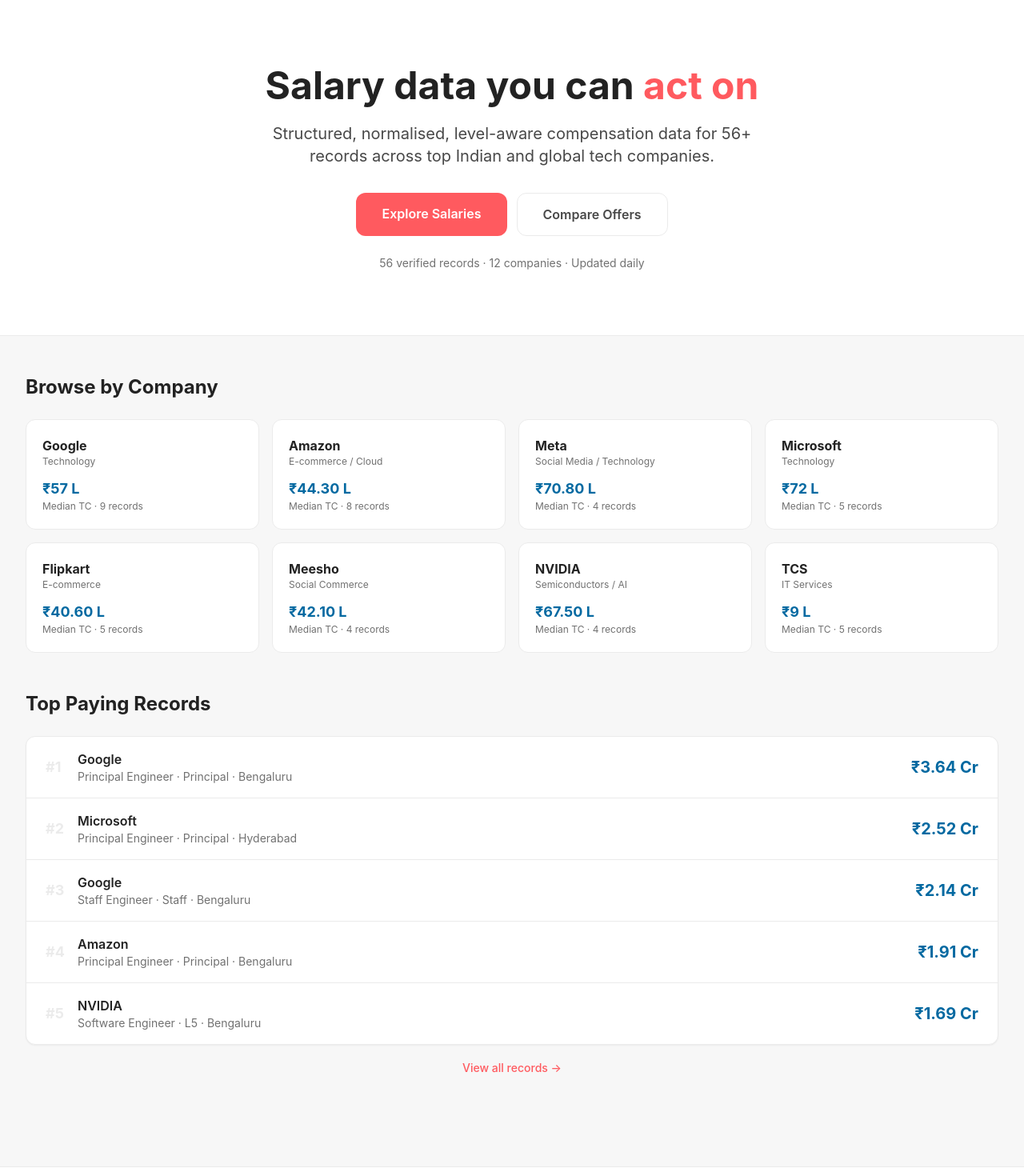
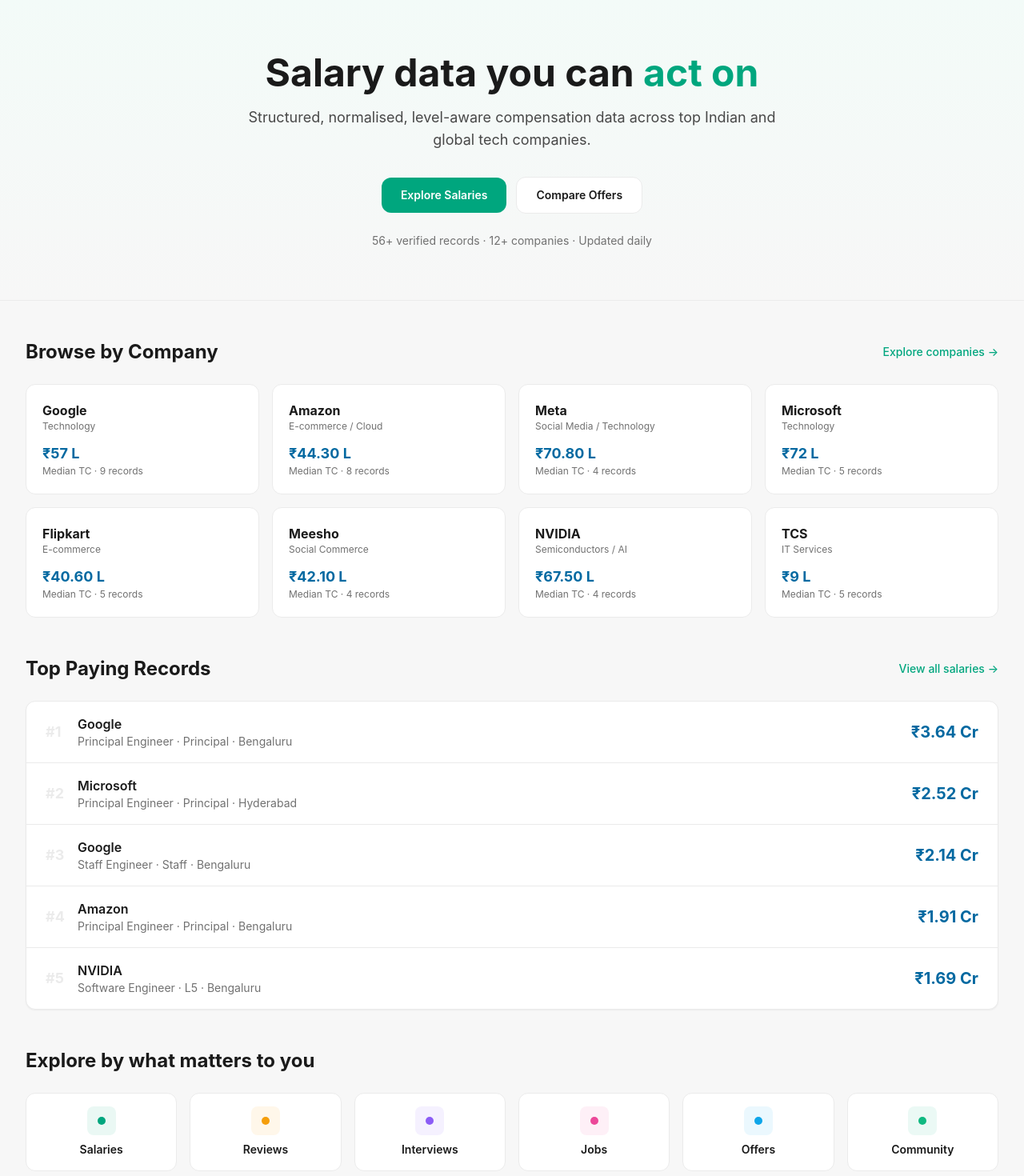
Before and after one commit to Visshwasmai24/talentdash, a Next.js app: page / in a window 1280 px wide. Shown: the part 60-1530 px from the top of the page at 80% size. Built offline with nearby package versions, Linux system fonts and the light colour scheme.

Commit message:
Redesign homepage hero: new headline, remove search bar, add CTAs

```diff
--- a/app/page.tsx
+++ b/app/page.tsx
@@ -5,44 +5,53 @@ import { formatSalary, computeMedian, slugToName } from '@/lib/utils';
 import { SITE_URL } from '@/lib/config';
 
 export const metadata: Metadata = {
-  title: 'TalentDash — Career Intelligence for India',
-  description: 'Structured salary data for software engineers across Google, Amazon, Meta, Flipkart, TCS and more. Filter by level, location, role.',
+  title: 'TalentDash — Salary data you can act on.',
+  description: 'Discover real salary insights, read reviews, prepare for interviews, and find the right opportunities — all in one place.',
   alternates: { canonical: SITE_URL },
-  openGraph: { title: 'TalentDash — Career Intelligence for India', url: SITE_URL },
+  openGraph: { title: 'TalentDash — Salary data you can act on.', url: SITE_URL },
 };
 
 export default function HomePage() {
   const totalRecords = SALARY_RECORDS.length;
   const companies = Object.values(COMPANY_META).slice(0, 8);
-  const topRecords = [...SALARY_RECORDS].sort((a,b) => b.total_compensation - a.total_compensation).slice(0,5);
+  const topRecords = [...SALARY_RECORDS].sort((a, b) => b.total_compensation - a.total_compensation).slice(0, 5);
 
   return (
     <main className="min-h-screen bg-[#F7F7F7]">
       {/* Hero */}
-      <section className="bg-white border-b border-[#EBEBEB]">
-        <div className="max-w-5xl mx-auto px-4 sm:px-6 lg:px-8 py-20 text-center">
-          <h1 className="text-5xl font-bold text-[#222222] mb-4 leading-tight">
-            Salary data you can <span className="text-[#FF5A5F]">act on</span>
+      <section className="bg-gradient-to-b from-[#F3FBF8] to-[#F7F7F7] border-b border-[#EBEBEB]">
+        <div className="max-w-5xl mx-auto px-4 sm:px-6 lg:px-8 py-16 text-center">
+          <h1 className="text-5xl font-bold text-[#1a1a1a] mb-3 leading-tight">
+            Salary data you can <span className="text-[#00A67E]">act on</span>
           </h1>
-          <p className="text-xl text-[#484848] mb-8 max-w-2xl mx-auto">
-            Structured, normalised, level-aware compensation data for {totalRecords}+ records across top Indian and global tech companies.
+          <p className="text-lg text-[#484848] mb-8 max-w-2xl mx-auto">
+            Structured, normalised, level-aware compensation data across top Indian and global tech companies.
           </p>
-          <div className="flex flex-col sm:flex-row gap-3 justify-center">
-            <Link href="/salaries" className="px-8 py-3.5 bg-[#FF5A5F] text-white font-semibold rounded-xl hover:bg-[#e05055] transition-colors text-base">
+
+          {/* Primary CTAs */}
+          <div className="flex flex-col sm:flex-row items-center justify-center gap-3">
+            <Link href="/salaries" className="px-6 py-3 bg-[#00A67E] text-white text-sm font-semibold rounded-xl hover:bg-[#008f6c] transition-colors w-full sm:w-auto text-center">
               Explore Salaries
             </Link>
-            <Link href="/compare" className="px-8 py-3.5 bg-white border border-[#EBEBEB] text-[#484848] font-semibold rounded-xl hover:bg-[#F7F7F7] transition-colors text-base">
+            <Link href="/compare" className="px-6 py-3 bg-white text-[#1a1a1a] text-sm font-semibold rounded-xl border border-[#EBEBEB] hover:border-[#00A67E] hover:text-[#00A67E] transition-colors w-full sm:w-auto text-center">
               Compare Offers
             </Link>
           </div>
-          <p className="mt-6 text-sm text-[#717171]">{totalRecords} verified records · {Object.keys(COMPANY_META).length} companies · Updated daily</p>
+
+          {/* Trust line */}
+          <p className="text-sm text-[#717171] mt-6">
+            {totalRecords}+ verified records · {Object.keys(COMPANY_META).length}+ companies · Updated daily
+          </p>
         </div>
       </section>
 
       <div className="max-w-7xl mx-auto px-4 sm:px-6 lg:px-8 py-12 space-y-12">
         {/* Companies */}
         <section>
-          <h2 className="text-2xl font-bold text-[#222222] mb-6">Browse by Company</h2>
+          <div className="flex items-center justify-between mb-6">
+            <h2 className="text-2xl font-bold text-[#1a1a1a]">Browse by Company</h2>
+            <Link href="/companies/google" className="text-sm font-medium text-[#00A67E] hover:underline">Explore companies →</Link>
+          </div>
           <div className="grid grid-cols-2 sm:grid-cols-3 lg:grid-cols-4 gap-4">
             {companies.map(c => {
               const recs = SALARY_RECORDS.filter(r => r.company_slug === c.slug);
@@ -50,8 +59,8 @@ export default function HomePage() {
               const cur = recs[0]?.currency || 'INR';
               return (
                 <Link key={c.slug} href={`/companies/${c.slug}`}
-                  className="bg-white rounded-xl border border-[#EBEBEB] p-5 hover:border-[#FF5A5F]/40 hover:shadow-md transition-all group">
-                  <h3 className="font-bold text-[#222222] text-base group-hover:text-[#FF5A5F] transition-colors truncate">{c.name}</h3>
+                  className="bg-white rounded-xl border border-[#EBEBEB] p-5 hover:border-[#00A67E]/40 hover:shadow-md transition-all group">
+                  <h3 className="font-bold text-[#1a1a1a] text-base group-hover:text-[#00A67E] transition-colors truncate">{c.name}</h3>
                   <p className="text-xs text-[#717171] mb-3">{c.industry}</p>
                   <p className="text-lg font-bold text-[#0369A1]">{formatSalary(median, cur, cur)}</p>
                   <p className="text-xs text-[#717171]">Median TC · {recs.length} records</p>
@@ -63,14 +72,17 @@ export default function HomePage() {
 
         {/* Top Paying */}
         <section>
-          <h2 className="text-2xl font-bold text-[#222222] mb-6">Top Paying Records</h2>
+          <div className="flex items-center justify-between mb-6">
+            <h2 className="text-2xl font-bold text-[#1a1a1a]">Top Paying Records</h2>
+            <Link href="/salaries" className="text-sm font-medium text-[#00A67E] hover:underline">View all salaries →</Link>
+          </div>
           <div className="bg-white rounded-xl border border-[#EBEBEB] overflow-hidden shadow-sm">
             {topRecords.map((r, i) => (
               <div key={r.id} className={`flex items-center justify-between px-6 py-4 ${i < topRecords.length - 1 ? 'border-b border-[#EBEBEB]' : ''} hover:bg-[#F7F7F7] transition-colors`}>
                 <div className="flex items-center gap-4 min-w-0">
-                  <span className="text-lg font-bold text-[#EBEBEB] w-6 shrink-0">#{i+1}</span>
+                  <span className="text-lg font-bold text-[#EBEBEB] w-6 shrink-0">#{i + 1}</span>
                   <div className="min-w-0">
-                    <p className="font-semibold text-[#222222] truncate">{slugToName(r.company_slug)}</p>
+                    <p className="font-semibold text-[#1a1a1a] truncate">{slugToName(r.company_slug)}</p>
                     <p className="text-sm text-[#717171] truncate">{r.role} · {r.level_standardized} · {r.location}</p>
                   </div>
                 </div>
@@ -78,8 +90,27 @@ export default function HomePage() {
               </div>
             ))}
           </div>
-          <div className="mt-4 text-center">
-            <Link href="/salaries" className="text-sm font-medium text-[#FF5A5F] hover:underline">View all records →</Link>
+        </section>
+
+        {/* Explore by category */}
+        <section>
+          <h2 className="text-2xl font-bold text-[#1a1a1a] mb-6">Explore by what matters to you</h2>
+          <div className="grid grid-cols-2 sm:grid-cols-3 lg:grid-cols-6 gap-4">
+            {[
+              ['Salaries', '/salaries', '#00A67E'],
+              ['Reviews', '/reviews', '#F59E0B'],
+              ['Interviews', '/interviews', '#8B5CF6'],
+              ['Jobs', '/jobs', '#EC4899'],
+              ['Offers', '/offers', '#0EA5E9'],
+              ['Community', '/community', '#10B981'],
+            ].map(([label, href, color]) => (
+              <Link key={label} href={href} className="bg-white rounded-xl border border-[#EBEBEB] p-4 hover:shadow-md transition-all text-center">
+                <div className="w-9 h-9 rounded-lg mx-auto mb-2 flex items-center justify-center" style={{ backgroundColor: `${color}15` }}>
+                  <span className="w-2.5 h-2.5 rounded-full" style={{ backgroundColor: color }} />
+                </div>
+                <p className="text-sm font-semibold text-[#1a1a1a]">{label}</p>
+              </Link>
+            ))}
           </div>
         </section>
       </div>
```
